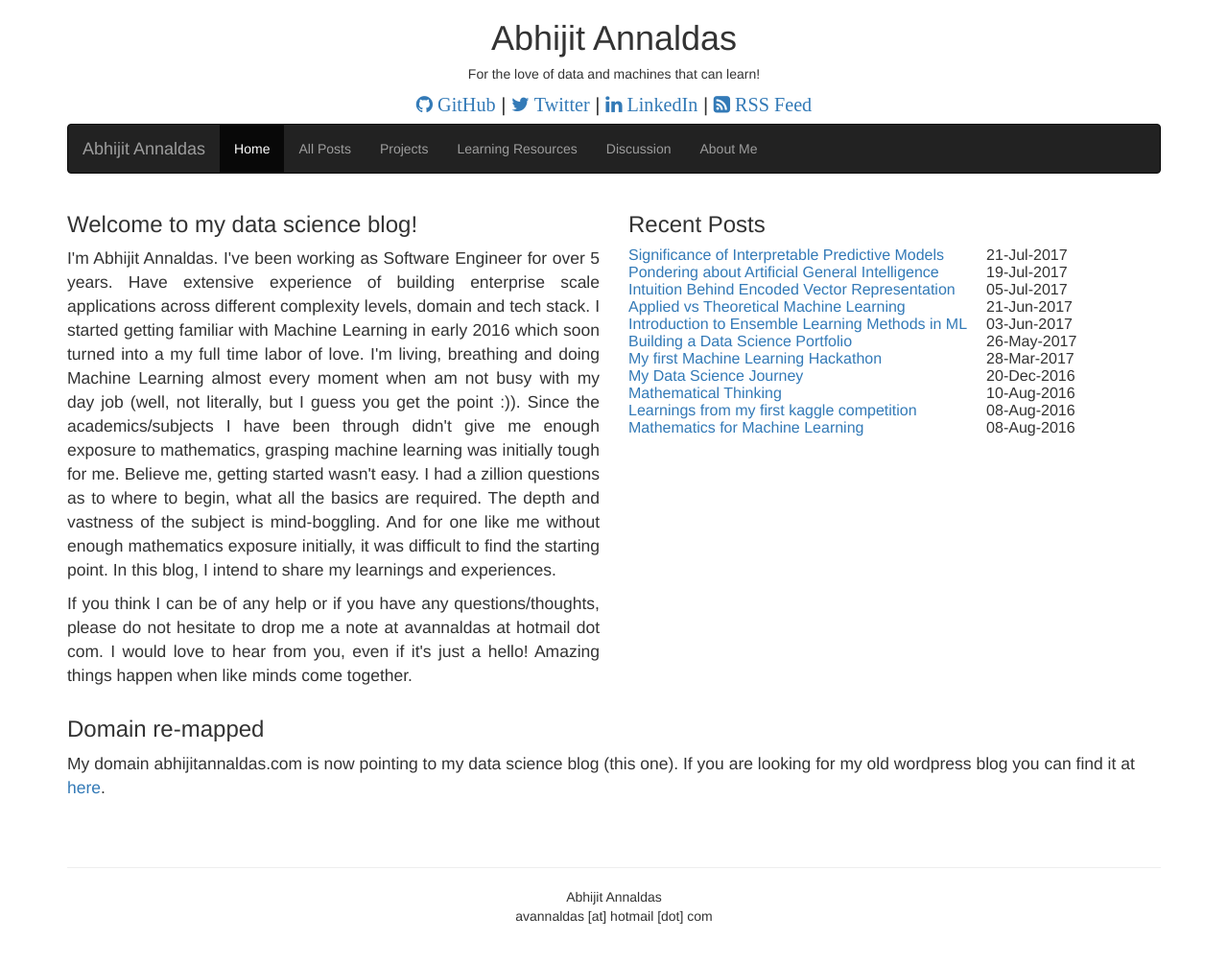
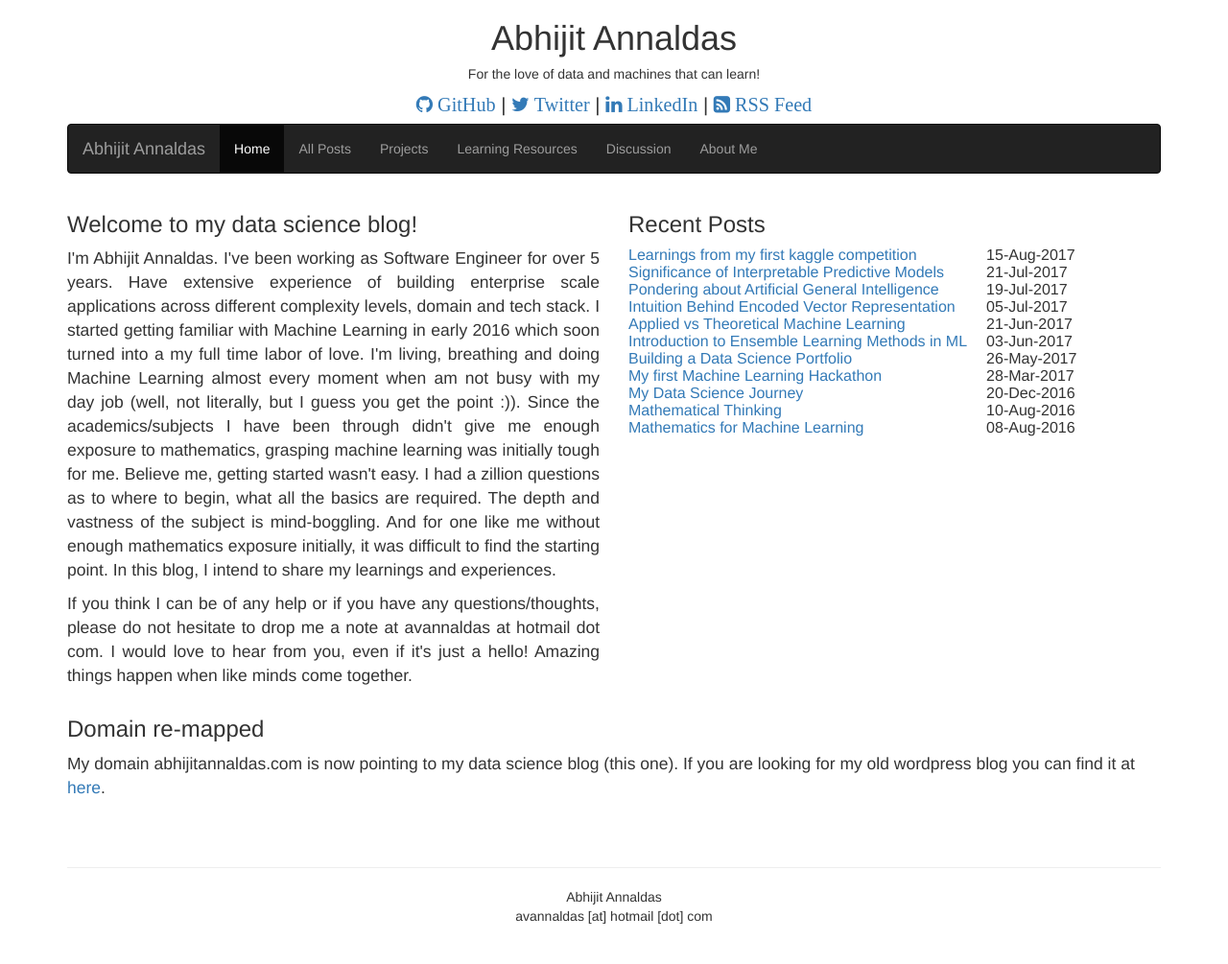
Before and after one commit to devm1023/ML_project, a Jekyll site: the page built from index.html, in a window 1280 px wide. Shown: the whole page at 96% size. Built offline with Jekyll 4.4.1, drawn with Linux system fonts in a browser that asks for light colours; nearby versions of some CDN libraries.

Commit message:
Update 2017-08-15-learnings-from-my-first-kaggle-competition.markdown

```diff
--- a/_posts/2017-08-15-learnings-from-my-first-kaggle-competition.markdown
+++ b/_posts/2017-08-15-learnings-from-my-first-kaggle-competition.markdown
@@ -1,7 +1,7 @@
 ---
 layout: post
 title:  "Learnings from my first kaggle competition"
-date: 2016-08-08
+date: 2017-08-15
 ---
 
 My first Kaggle competition <A href="https://www.kaggle.com/c/instacart-market-basket-analysis/" target="_blank">Instacart Market Basket Analysis</A> has concluded. Though my ranking wasn't impressive, I've learned a lot in this competition, from everyone. I'm happy that I know quite a few things after this competition.
```
